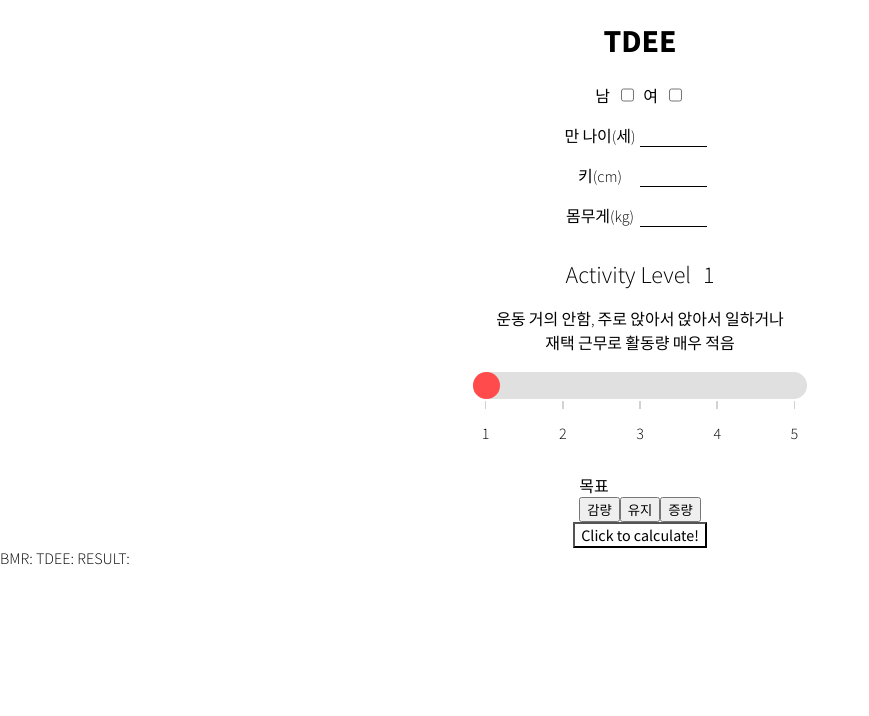
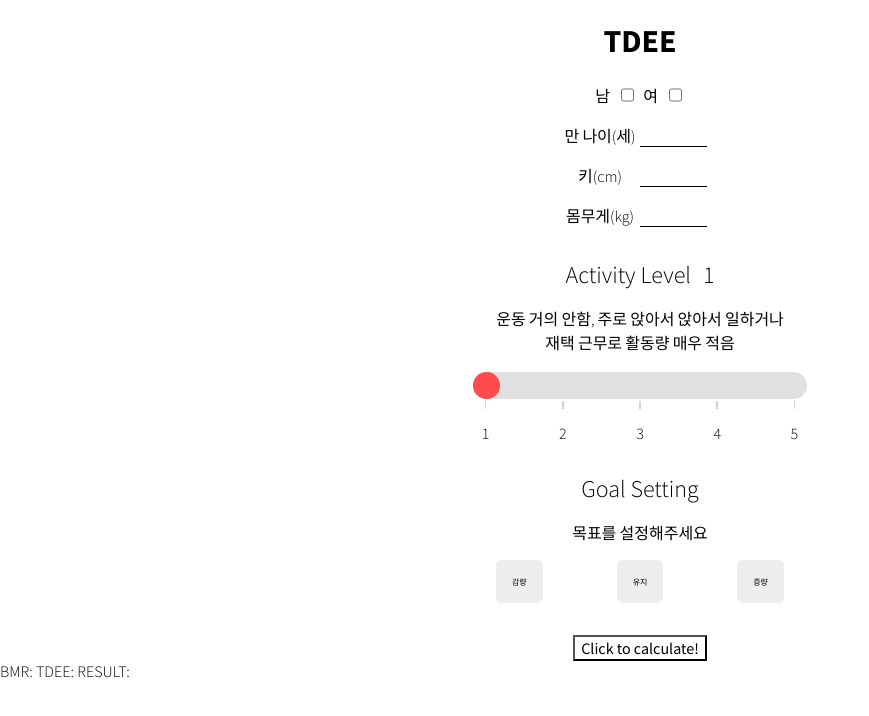
Before and after one commit to CodeSoom/project-react-5-rheech22, a React app: page / in a window 1280 px wide. Shown: the top 716 px of the page, without its empty margins (0-869 px from the left). Built offline with nearby package versions, Linux system fonts and the light colour scheme; the HTML template or start-up script is replaced by a standard one.

Commit message:
Styles goal buttons
사용자가 자신이 선택한 목표를 확인할 수 있도록 버튼에 state와 연동되는 active class를 추가하도록 했습니다.

```diff
--- a/src/CalculatorContainer.jsx
+++ b/src/CalculatorContainer.jsx
@@ -27,7 +27,11 @@ const Button = styled.button({
 export default function CalculatorContainer() {
   const dispatch = useDispatch();
 
-  const { gender, activity } = useSelector(get('bodyStats'));
+  const {
+    gender,
+    activity,
+    goalNumber,
+  } = useSelector(get('bodyStats'));
 
   const handleChangeBodyStats = ({ name, value }) => {
     dispatch(changeBodyStats({ name, value }));
@@ -48,6 +52,7 @@ export default function CalculatorContainer() {
         activity={activity}
       />
       <GoalButtons
+        goalNumber={goalNumber}
         onChange={handleChangeBodyStats}
       />
       <Button
--- a/src/GoalButtons.jsx
+++ b/src/GoalButtons.jsx
@@ -1,21 +1,65 @@
+import styled from '@emotion/styled';
+
 import { getGoalNumber } from './utils';
 
-export default function GoalButtons({ onChange }) {
-  function handleClick(event) {
+const Container = styled.div({
+  display: 'flex',
+  flexDirection: 'column',
+  alignItems: 'center',
+  width: '100%',
+  marginBottom: '2em',
+  '& h6': {
+    padding: '0',
+    margin: '0',
+    fontSize: '1.5em',
+    fontWeight: '300',
+  },
+});
+
+const Buttons = styled.div({
+  display: 'flex',
+  justifyContent: 'space-between',
+  alignItems: 'center',
+  width: '18em',
+});
+
+const Button = styled.button(({ active }) => ({
+  border: 'none',
+  borderRadius: '.7em',
+  padding: '2em',
+  fontSize: '.5em',
+  background: active ? '#2ecc71' : '#EEE',
+  color: active ? '#EEE' : 'black',
+  cursor: 'pointer',
+}));
+
+export default function GoalButtons({ goalNumber, onChange }) {
+  const handleClick = (event) => {
     const { target: { innerText } } = event;
     const value = getGoalNumber(innerText);
 
     onChange({ name: 'goalNumber', value });
+  };
+
+  function getGoalText(value) {
+    const goalText = {
+      0.8: '감량',
+      1: '유지',
+      1.2: '증량',
+    };
+
+    return goalText[value];
   }
 
   return (
-    <div>
-      <span>목표</span>
-      <div>
-        <button type="button" onClick={handleClick}>감량</button>
-        <button type="button" onClick={handleClick}>유지</button>
-        <button type="button" onClick={handleClick}>증량</button>
-      </div>
-    </div>
+    <Container>
+      <h6>Goal Setting</h6>
+      <p>목표를 설정해주세요</p>
+      <Buttons>
+        <Button type="button" onClick={handleClick} active={goalNumber && getGoalText(goalNumber) === '감량' ? 1 : 0}>감량</Button>
+        <Button type="button" onClick={handleClick} active={goalNumber && getGoalText(goalNumber) === '유지' ? 1 : 0}>유지</Button>
+        <Button type="button" onClick={handleClick} active={goalNumber && getGoalText(goalNumber) === '증량' ? 1 : 0}>증량</Button>
+      </Buttons>
+    </Container>
   );
 }
```
